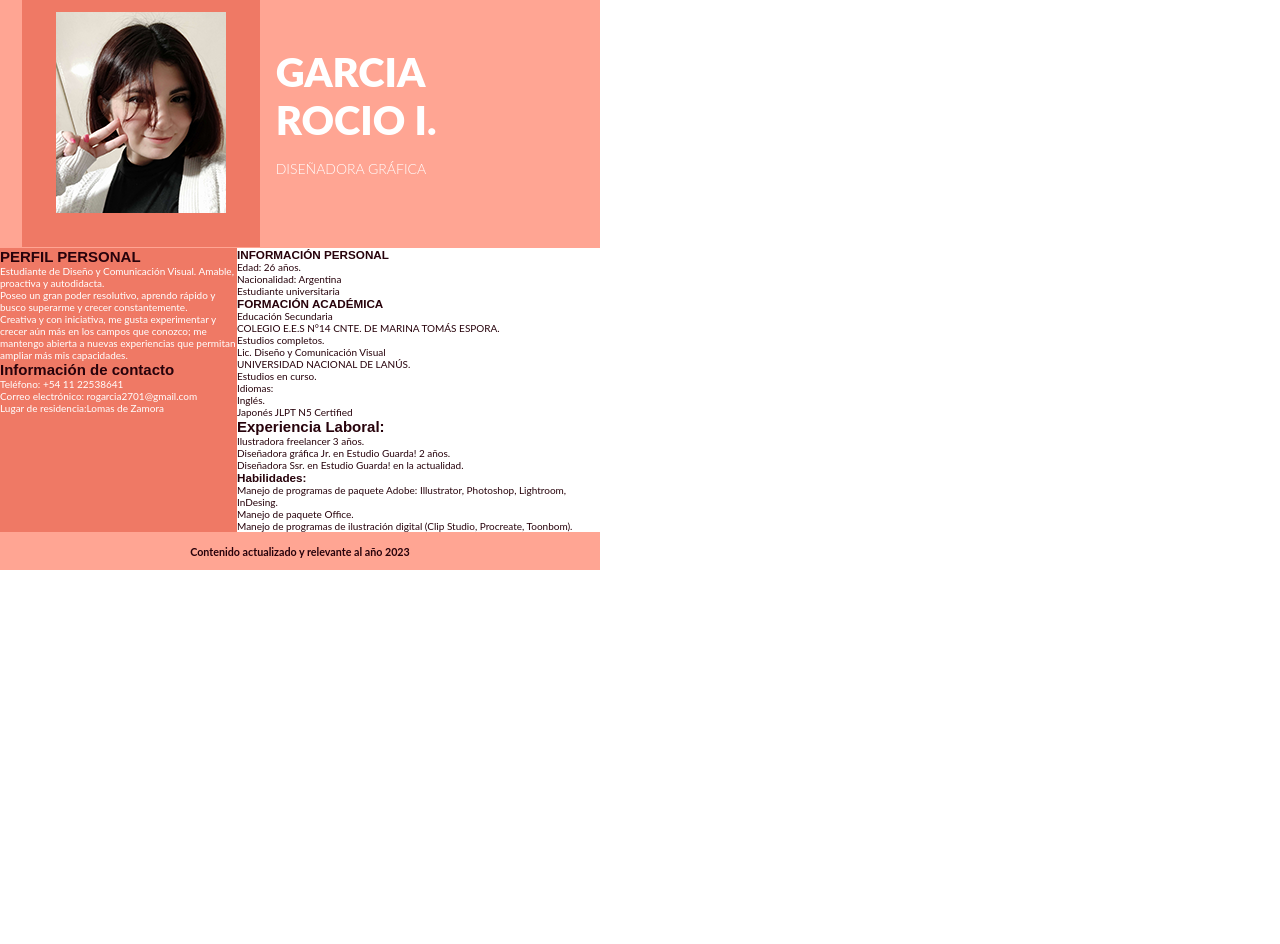
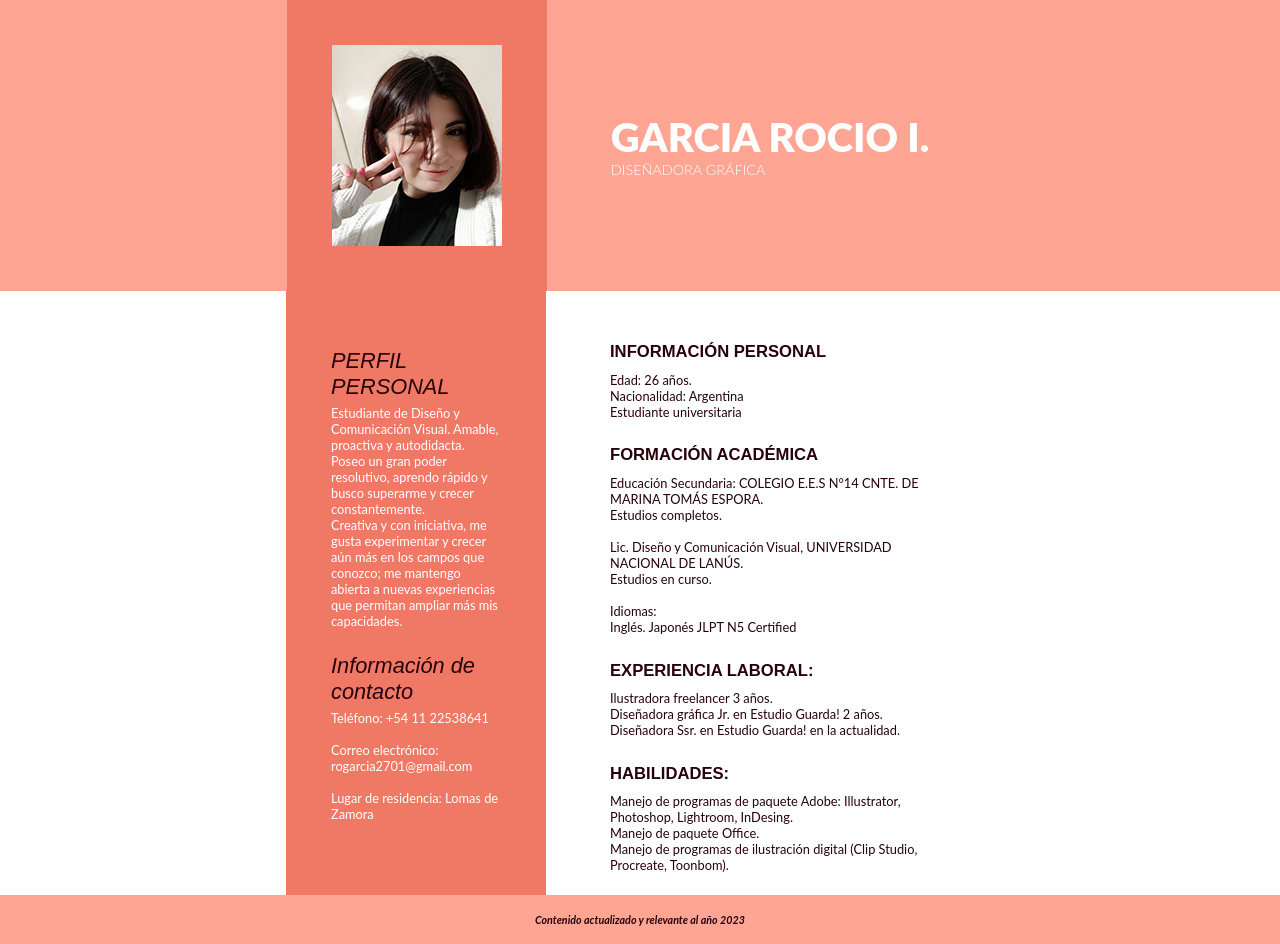
Before and after one commit to Dewtea19/Curriculum, a plain HTML site: page index.html in a window 1280 px wide. Before the commit the page ends 800 px from the top, so only its background shows below. Drawn offline with Linux system fonts and the light colour scheme.

Commit message:
Correcciones y version final

```diff
--- a/diseño-cv.css
+++ b/diseño-cv.css
@@ -2,72 +2,85 @@
 	margin: 0;
 	padding: 0;
 	list-style-type: none;
-	font-family: 'Lato', sans-serif;
+	font-family: 'Lato','Raleway','Roboto',sans-serif;
 }
 body,header,main,.columna-derecha,.columna-izquierda,footer{
 	display: flex
 }
 body{
-	max-width: 600px;
 	flex-direction: column;
-	justify-content: space-evenly;
+	justify-content: center;
 	flex-wrap: nowrap;
 }
 header{
 	color:#ffffff;
 	background-color: #FFA593;
-	max-height: 225px;
-	padding-bottom: 23px;
 	justify-content: center;
 	align-items: center;
 }
-img{
+img, .columna-izquierda{
 	border:solid;
 	border-color:#EF7965;
-	border-width: 34px;
+	border-width: 45px;
+}
+div{
+	max-width: 320px;
+	margin:5%;
 }
 #nombre{
 	font-weight: 900;
-	font-size: 40px;
-	margin: 5%
+	font-size: 2.5em;
 }
 .subtitulo{
 	font-weight: 300;
-	font-size: 14px;
-	margin: 5%
+	font-size: 0.9em;
 }
 main{
-
+	justify-content: center;
+	align-items: flex-start;
+}
+.columna-derecha article{
+	margin: 4% 0% 4% 0%;
+}
+.columna-izquierda article{
+	margin: 7% 0% 7% 0%;
+}
+.columna-derecha, .columna-izquierda{
+	font-size:0.8em;
+	flex-direction: column;
+	align-content: space-around;
 }
 .columna-derecha{
 	color:#27020B;
-	font-size: 10px;
-	flex-direction: column;
-
+	max-width: 320px;
+	margin: 3% 5% 0% 5%;
 }
 .columna-izquierda{
 	color:#ffffff;
-	font-size: 10px;
-	background-color: #EF7965;
-	max-width: 237px;
-	max-height: 430px;
-	padding: 50px,50px,36px,36px;
-	flex-direction: column;
+	background-color:#EF7965;
+	max-width: 170px;
+}
+.titulos-derecha, .titulos-izquierda{
+	color:#27020B;
+	font-family: 'Raleway', sans-serif;
+	margin-bottom: 3%;
+}
+.titulos-izquierda{
+	font-weight: 400;
+	font-style: italic;
+	font-size: 1.7em;
 }
 .titulos-derecha{
-	color:#27020B;
-	font-family: 'Raleway', sans-serif;
-}
-.titulos-izquierda{
-	color:#27020B;
-	font-family: 'Raleway', sans-serif;
-	font-weight: 600;
-
+	font-weight:700;
+	font-size: 1.3em;
 }
 footer{
+	font-style: italic;
 	color:#27020B;
 	background-color: #FFA593;
-	height: 38px;
 	justify-content: center;
 	align-items: center;
+	border:solid;
+	border-color:#FFA593;
+	border-width: 18px;
 }
--- a/index.html
+++ b/index.html
@@ -24,9 +24,9 @@
 			<article>
 				<h2 class="titulos-izquierda">Información de contacto</h2>
 					<ul>
-						<li>Teléfono: +54 11 22538641</li>
-						<li>Correo electrónico: rogarcia2701@gmail.com</li>
-						<li>Lugar de residencia:Lomas de Zamora</li>
+						<li>Teléfono: +54 11 22538641</li><br>
+						<li>Correo electrónico: rogarcia2701@gmail.com</li><br>
+						<li>Lugar de residencia: Lomas de Zamora</li><br>
 					</ul>
 			</article>
 		</section>
@@ -42,19 +42,16 @@
 			<article>
 				<h3 class="titulos-derecha">FORMACIÓN ACADÉMICA</h3>
 					<ul>
-						<li>Educación Secundaria<br>
-							COLEGIO E.E.S N°14 CNTE. DE MARINA TOMÁS ESPORA.<br>
-							Estudios completos.</li>
-						<li>Lic. Diseño y Comunicación Visual<br>
-							UNIVERSIDAD NACIONAL DE LANÚS.<br>
-							Estudios en curso.</li>
+						<li>Educación Secundaria: COLEGIO E.E.S N°14 CNTE. DE MARINA TOMÁS ESPORA.<br>
+							Estudios completos.</li><br>
+						<li>Lic. Diseño y Comunicación Visual, UNIVERSIDAD NACIONAL DE LANÚS.<br>
+							Estudios en curso.</li><br>
 						<li>Idiomas:<br>
-							Inglés.<br>
-							Japonés JLPT N5 Certified</li>
+							Inglés. Japonés JLPT N5 Certified</li>
 					</ul>
 			</article>
 			<article>
-				<h2 class="titulos-derecha">Experiencia Laboral:</h2>
+				<h2 class="titulos-derecha">EXPERIENCIA LABORAL:</h2>
 					<ul>
 						<li>Ilustradora freelancer 3 años.</li>
 						<li>Diseñadora gráfica Jr. en Estudio Guarda! 2 años.</li>
@@ -62,7 +59,7 @@
 					</ul>
 			</article>
 			<article>
-				<h3 class="titulos-izquierda">Habilidades:</h3>
+				<h3 class="titulos-derecha">HABILIDADES:</h3>
 					<ul>
 						<li>Manejo de programas de paquete Adobe: Illustrator, Photoshop, Lightroom, InDesing.</li>
 						<li>Manejo de paquete Office.</li>
```
